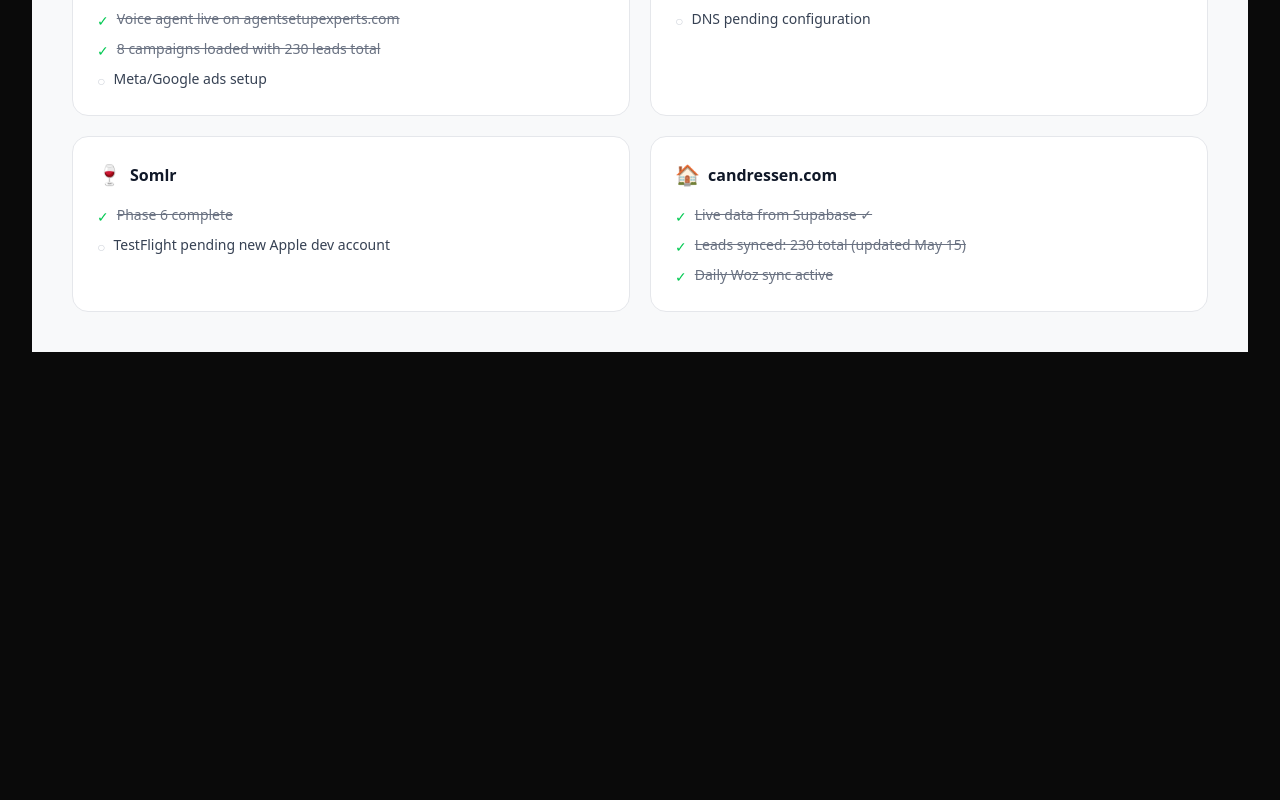
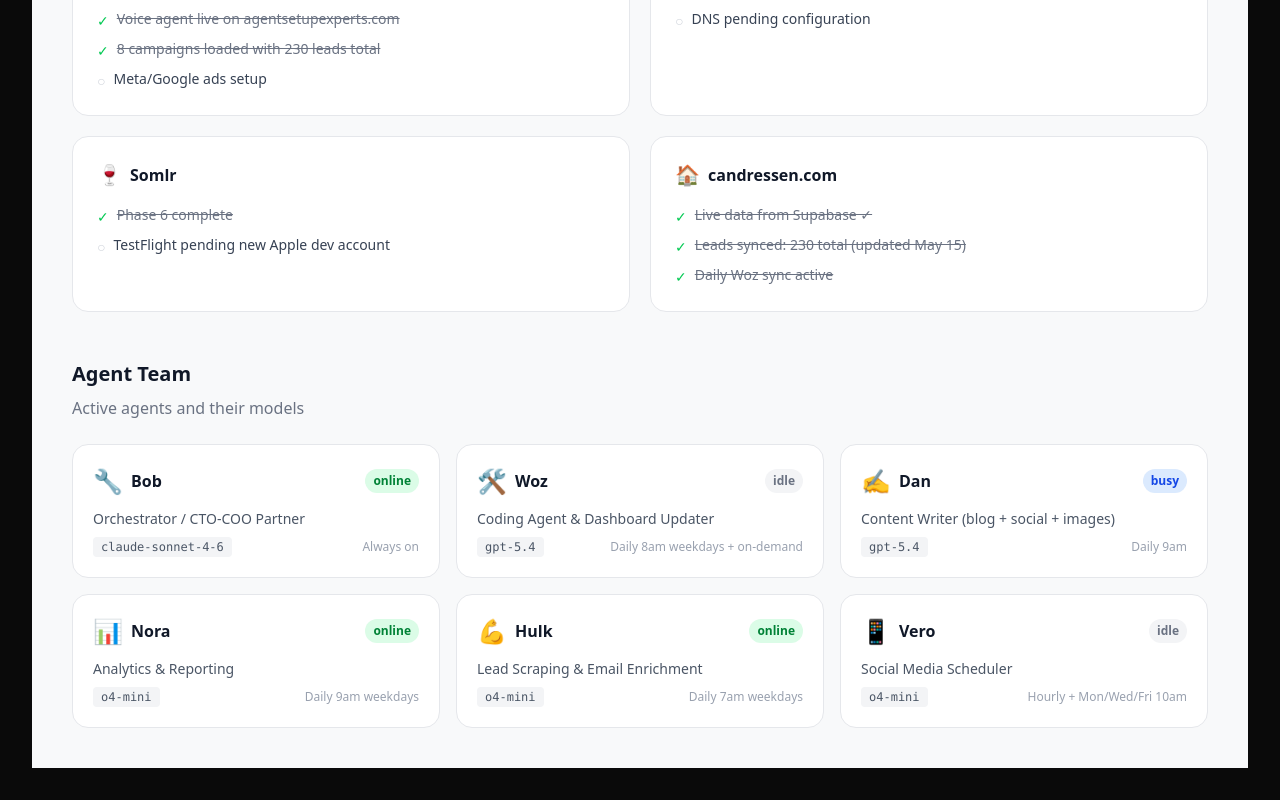
Before and after one commit to candressen/candressen-ops, a Next.js app: page / in a window 1280 px wide. Shown: the part 1295-2095 px from the top of the page. Before the commit the page ends 1679 px from the top, so only its background shows below. Built offline with nearby package versions, Linux system fonts and the light colour scheme; no server answers; the database is empty.

Commit message:
Update agent roster with current models, providers, schedules + homepage section

```diff
--- a/app/page.tsx
+++ b/app/page.tsx
@@ -1,5 +1,6 @@
 'use client'
 import Link from 'next/link'
+import { AGENTS } from '@/data/index'
 import { useEffect, useState } from 'react'
 
 const PROJECTS = [
@@ -157,6 +158,31 @@
           </div>
         </section>
 
+
+        {/* Agent Team */}
+        <section>
+          <h2 className="text-xl font-bold text-gray-900 mb-2">Agent Team</h2>
+          <p className="text-gray-500 mb-6">Active agents and their models</p>
+          <div className="grid grid-cols-1 md:grid-cols-2 lg:grid-cols-3 gap-4">
+            {AGENTS.map(a => (
+              <div key={a.id} className="bg-white rounded-2xl border border-gray-200 p-5">
+                <div className="flex items-center justify-between mb-3">
+                  <div className="flex items-center gap-2">
+                    <span className="text-2xl">{a.emoji}</span>
+                    <span className="font-bold text-gray-900">{a.name}</span>
+                  </div>
+                  <span className={`text-xs font-semibold px-2 py-1 rounded-full ${a.status === 'online' ? 'bg-green-100 text-green-700' : a.status === 'busy' ? 'bg-blue-100 text-blue-700' : 'bg-gray-100 text-gray-500'}`}>{a.status}</span>
+                </div>
+                <p className="text-sm text-gray-600 mb-2">{a.role}</p>
+                <div className="flex items-center justify-between">
+                  <span className="text-xs bg-gray-100 text-gray-600 px-2 py-0.5 rounded font-mono">{a.model}</span>
+                  <span className="text-xs text-gray-400">{a.schedule}</span>
+                </div>
+              </div>
+            ))}
+          </div>
+        </section>
+
       </main>
     </div>
   )
--- a/data/index.ts
+++ b/data/index.ts
@@ -93,29 +93,19 @@
   name: string;
   role: string;
   model: string;
+  provider: string;
   status: 'online' | 'idle' | 'busy';
   emoji: string;
   currentTask: string;
+  schedule: string;
   team: 'dev' | 'marketing';
 }[] = [
-  { id: 'bob', name: 'Bob', role: 'Orchestrator / Chief of Staff', model: 'claude-sonnet-4-6', status: 'online', emoji: '🧭', currentTask: 'Coordinating ASE website sprint', team: 'dev' },
-  { id: 'jordan', name: 'Jordan', role: 'CTO / Lead Planner', model: 'gpt-5.4', status: 'idle', emoji: '🎨', currentTask: 'ASE site architecture ready', team: 'dev' },
-  { id: 'woz', name: 'Woz', role: 'Coding Worker', model: 'gpt-5.4-mini', status: 'idle', emoji: '🛠️', currentTask: 'Waiting for copy to complete', team: 'dev' },
-  { id: 'marcopolo', name: 'MarcoPolo', role: 'Code Locator', model: 'o4-mini', status: 'idle', emoji: '🗺️', currentTask: 'Standing by', team: 'dev' },
-  { id: 'patel', name: 'Patel', role: 'QA Agent', model: 'claude-haiku-3-5', status: 'idle', emoji: '📈', currentTask: 'Standing by', team: 'dev' },
-  { id: 'vlad', name: 'Vlad', role: 'Security Agent', model: 'claude-sonnet-4-6', status: 'idle', emoji: '⚙️', currentTask: 'Standing by', team: 'dev' },
-  { id: 'duy', name: 'Duy', role: 'Schema Guardian', model: 'o4-mini', status: 'idle', emoji: '🧪', currentTask: 'Standing by', team: 'dev' },
-  { id: 'pablo', name: 'Pablo', role: 'Docs & Spec Writer', model: 'claude-haiku-3-5', status: 'idle', emoji: '📱', currentTask: 'Standing by', team: 'dev' },
-  { id: 'alberto', name: 'Alberto', role: 'Environment Doctor', model: 'o4-mini', status: 'online', emoji: '🚀', currentTask: 'Standing by', team: 'dev' },
-  { id: 'nova', name: 'Nova', role: 'CMO / Strategy', model: 'claude-sonnet-4-6', status: 'online', emoji: '⭐', currentTask: 'ASE ICP & messaging brief complete', team: 'marketing' },
-  { id: 'iris', name: 'Iris', role: 'COO / Ops', model: 'claude-sonnet-4-6', status: 'idle', emoji: '🌀', currentTask: 'Delivery playbook pending', team: 'marketing' },
-  { id: 'seong', name: 'Seong', role: 'SEO Agent', model: 'gemini-2.5-flash', status: 'online', emoji: '🔍', currentTask: 'ASE keyword map complete', team: 'marketing' },
-  { id: 'dan', name: 'Dan', role: 'Content Writer', model: 'gpt-5.4', status: 'busy', emoji: '✍️', currentTask: 'Writing ASE homepage copy', team: 'marketing' },
-  { id: 'hulk', name: 'Hulk', role: 'Growth / Distribution', model: 'gpt-5.4-mini', status: 'idle', emoji: '💪', currentTask: 'Awaiting site launch', team: 'marketing' },
-  { id: 'marki', name: 'Marki', role: 'Paid Marketing', model: 'gpt-5.4', status: 'idle', emoji: '📣', currentTask: 'On hold — activate post first 2 clients', team: 'marketing' },
-  { id: 'felix', name: 'Felix', role: 'CRM / Email', model: 'gpt-5.4-mini', status: 'idle', emoji: '📧', currentTask: 'Awaiting site launch', team: 'marketing' },
-  { id: 'nora', name: 'Nora', role: 'Analytics', model: 'gemini-2.5-flash', status: 'idle', emoji: '📊', currentTask: 'GA4 setup pending site build', team: 'marketing' },
-  { id: 'zara', name: 'Zara', role: 'Ops / Automation', model: 'o4-mini', status: 'idle', emoji: '⚡', currentTask: 'DNS & deploy — scheduled Apr 18', team: 'marketing' },
+  { id: 'bob', name: 'Bob', role: 'Orchestrator / CTO-COO Partner', model: 'claude-sonnet-4-6', provider: 'Anthropic', status: 'online', emoji: '🔧', currentTask: 'Always on — orchestrating all projects', schedule: 'Always on', team: 'dev' },
+  { id: 'woz', name: 'Woz', role: 'Coding Agent & Dashboard Updater', model: 'gpt-5.4', provider: 'OpenAI', status: 'idle', emoji: '🛠️', currentTask: 'On-demand ACP + daily dashboard sync', schedule: 'Daily 8am weekdays + on-demand', team: 'dev' },
+  { id: 'dan', name: 'Dan', role: 'Content Writer (blog + social + images)', model: 'gpt-5.4', provider: 'OpenAI', status: 'busy', emoji: '✍️', currentTask: 'Writing ASE blog posts + social copy daily', schedule: 'Daily 9am', team: 'marketing' },
+  { id: 'nora', name: 'Nora', role: 'Analytics & Reporting', model: 'o4-mini', provider: 'OpenAI', status: 'online', emoji: '📊', currentTask: 'Daily campaign stats → #ase-reports', schedule: 'Daily 9am weekdays', team: 'marketing' },
+  { id: 'hulk', name: 'Hulk', role: 'Lead Scraping & Email Enrichment', model: 'o4-mini', provider: 'OpenAI', status: 'online', emoji: '💪', currentTask: 'Scraping leads daily across 8 industries', schedule: 'Daily 7am weekdays', team: 'marketing' },
+  { id: 'vero', name: 'Vero', role: 'Social Media Scheduler', model: 'o4-mini', provider: 'OpenAI', status: 'idle', emoji: '📱', currentTask: 'Scheduling approved posts to LinkedIn/FB/IG', schedule: 'Hourly + Mon/Wed/Fri 10am', team: 'marketing' },
 ];
 
 export const TASKS: {
```
